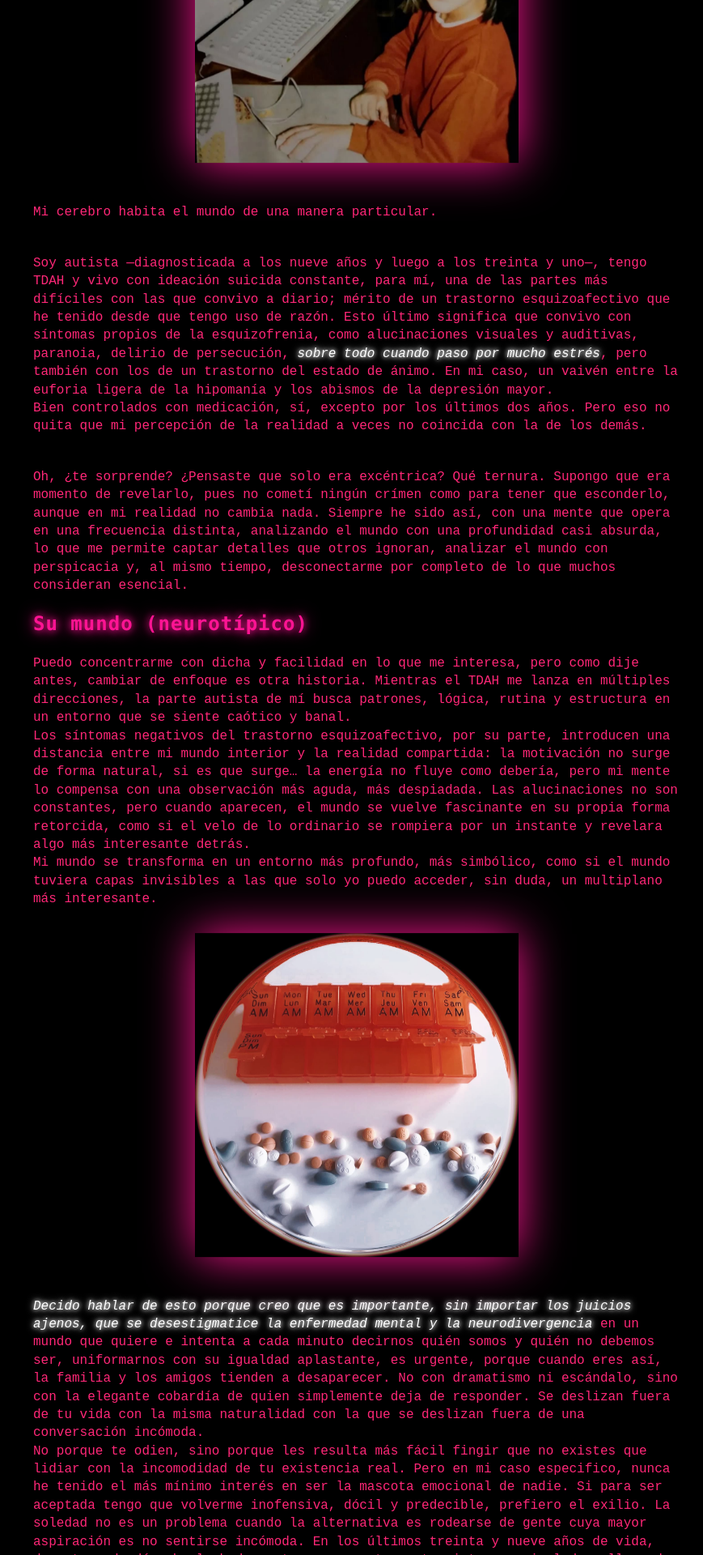
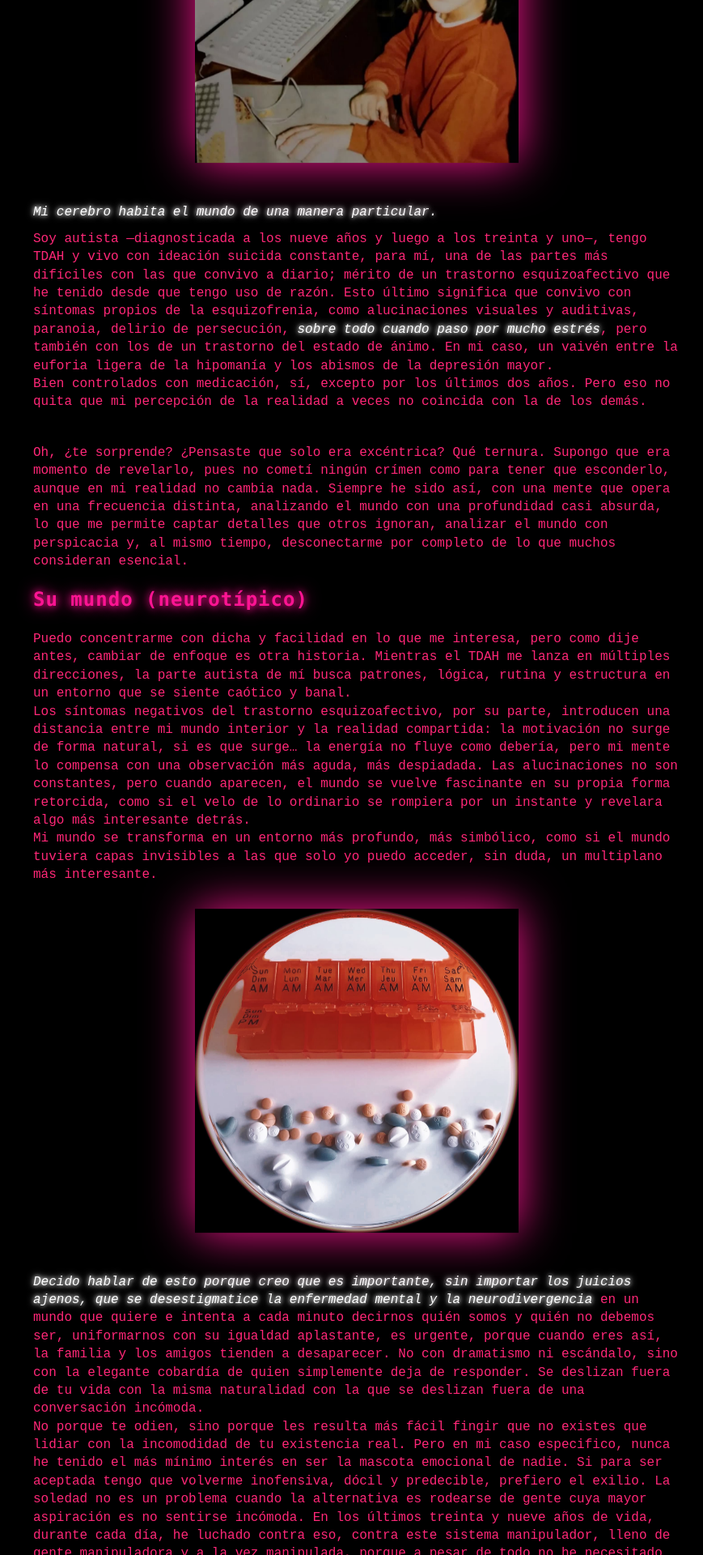
Before and after one commit to medusahra/medusahra.github.io, a Jekyll site: the page built from _posts/2025-11-13-neurodivergente.md, in a window 1280 px wide. Shown: the part 3365-5285 px from the top of the page at 81% size, without its empty margins (199-1068 px from the left). Built offline with Jekyll 4.4.1, drawn with Linux system fonts in a browser that asks for light colours.

Commit message:
Update 2025-11-13-neurodivergente.md

```diff
--- a/_posts/2025-11-13-neurodivergente.md
+++ b/_posts/2025-11-13-neurodivergente.md
@@ -64,8 +64,8 @@ Mi cerebro es extremadamente bueno para mantenerse enfocado en una sola cosa, es
 
 
 
-Mi cerebro habita el mundo de una manera particular.
-<div style="margin: 40px 0;"></div>
+*Mi cerebro habita el mundo de una manera particular.*
+<div style="margin: 10px 0;"></div>
 Soy autista —diagnosticada a los nueve años y luego a los treinta y uno—, tengo TDAH y vivo con ideación suicida constante, para mí, una de las partes más difíciles con las que convivo a diario; mérito de un trastorno esquizoafectivo que he tenido desde que tengo uso de razón. Esto último significa que convivo con síntomas propios de la esquizofrenia, como alucinaciones visuales y auditivas,
 paranoia, delirio de persecución, *sobre todo cuando paso por mucho estrés*, pero también con los de un trastorno del estado de ánimo.
 En mi caso, un vaivén entre la euforia ligera de la hipomanía y los abismos de la depresión mayor.
```
